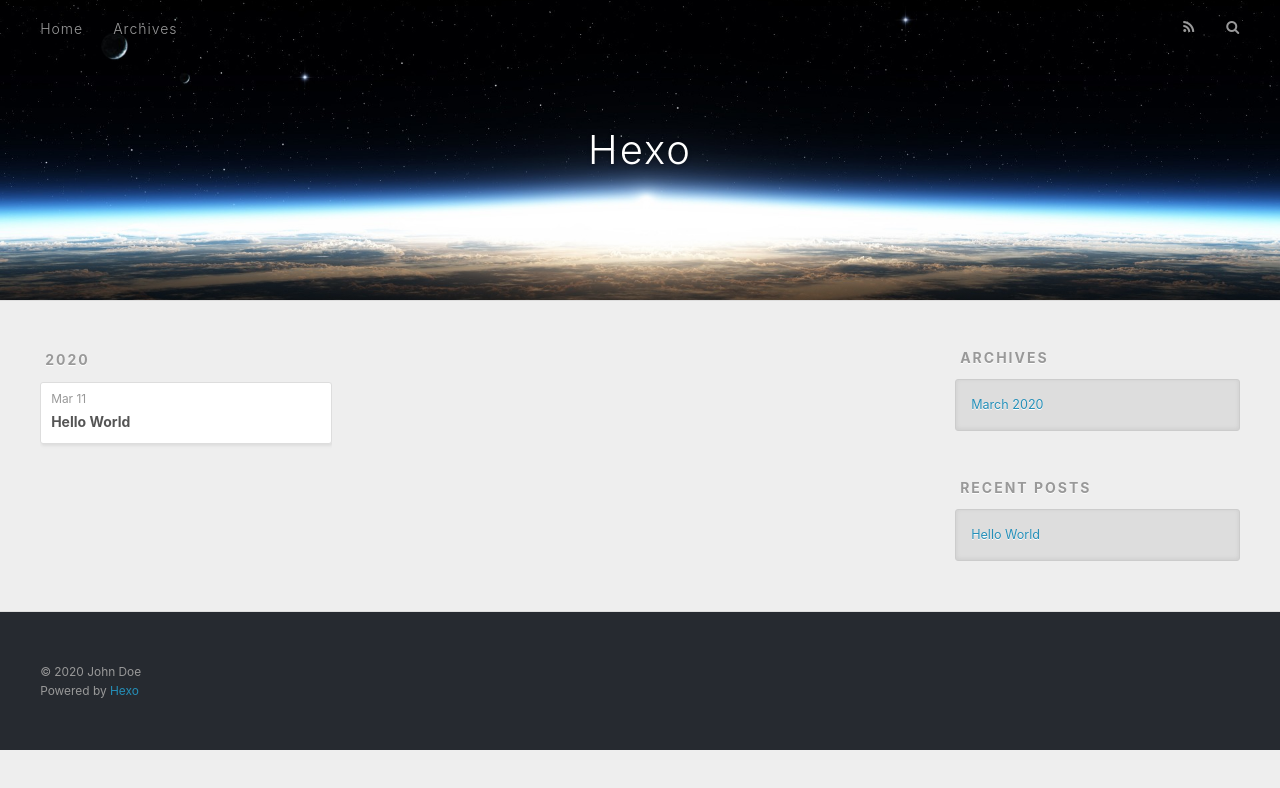
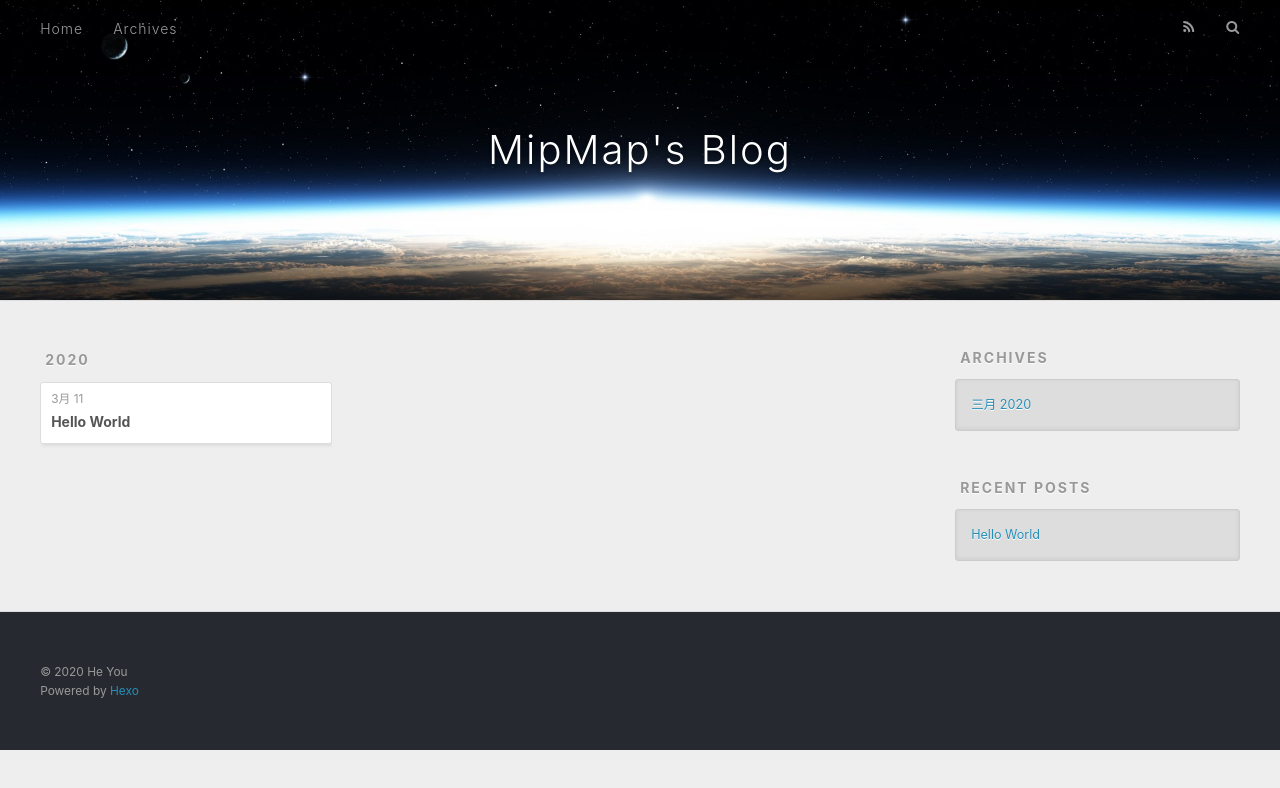
Before and after one commit to mipmap00/mipmap, a plain HTML site: page archives/2020/03/index.html in a window 1280 px wide. Drawn offline with nearby package versions, Linux system fonts and the light colour scheme.

Commit message:
Site updated: 2020-03-11 01:36:56

```diff
--- a/archives/2020/03/index.html
+++ b/archives/2020/03/index.html
@@ -5,17 +5,17 @@
 
 
 
-  <title>Archives: 2020/3 | Hexo</title>
+  <title>Archives: 2020/3 | MipMap&#39;s Blog</title>
   <meta name="viewport" content="width=device-width, initial-scale=1, maximum-scale=1">
   <meta property="og:type" content="website">
-<meta property="og:title" content="Hexo">
+<meta property="og:title" content="MipMap&#39;s Blog">
 <meta property="og:url" content="http://yoursite.com/archives/2020/03/index.html">
-<meta property="og:site_name" content="Hexo">
-<meta property="og:locale" content="en_US">
-<meta property="article:author" content="John Doe">
+<meta property="og:site_name" content="MipMap&#39;s Blog">
+<meta property="og:locale" content="zh_CN">
+<meta property="article:author" content="He You">
 <meta name="twitter:card" content="summary">
 
-    <link rel="alternate" href="/atom.xml" title="Hexo" type="application/atom+xml">
+    <link rel="alternate" href="/atom.xml" title="MipMap&#39;s Blog" type="application/atom+xml">
 
 
     <link rel="icon" href="/favicon.png">
@@ -36,7 +36,7 @@
   <div id="header-outer" class="outer">
     <div id="header-title" class="inner">
       <h1 id="logo-wrap">
-        <a href="/" id="logo">Hexo</a>
+        <a href="/" id="logo">MipMap&#39;s Blog</a>
       </h1>
 
     </div>
@@ -79,7 +79,7 @@
   <div class="archive-article-inner">
     <header class="archive-article-header">
       <a href="/2020/03/11/hello-world/" class="archive-article-date">
-  <time datetime="2020-03-10T16:32:58.658Z" itemprop="datePublished">Mar 11</time>
+  <time datetime="2020-03-10T16:32:58.658Z" itemprop="datePublished">3月 11</time>
 </a>
 
 
@@ -113,7 +113,7 @@
   <div class="widget-wrap">
     <h3 class="widget-title">Archives</h3>
     <div class="widget">
-      <ul class="archive-list"><li class="archive-list-item"><a class="archive-list-link" href="/archives/2020/03/">March 2020</a></li></ul>
+      <ul class="archive-list"><li class="archive-list-item"><a class="archive-list-link" href="/archives/2020/03/">三月 2020</a></li></ul>
     </div>
   </div>
 
@@ -141,7 +141,7 @@
 
   <div class="outer">
     <div id="footer-info" class="inner">
-      &copy; 2020 John Doe<br>
+      &copy; 2020 He You<br>
       Powered by <a href="http://hexo.io/" target="_blank">Hexo</a>
     </div>
   </div>
```
Also changed, not shown: 2020/03/11/hello-world/index.html (+9 -9 lines), archives/2020/index.html (+10 -10 lines), archives/index.html (+10 -10 lines), index.html (+10 -10 lines).
